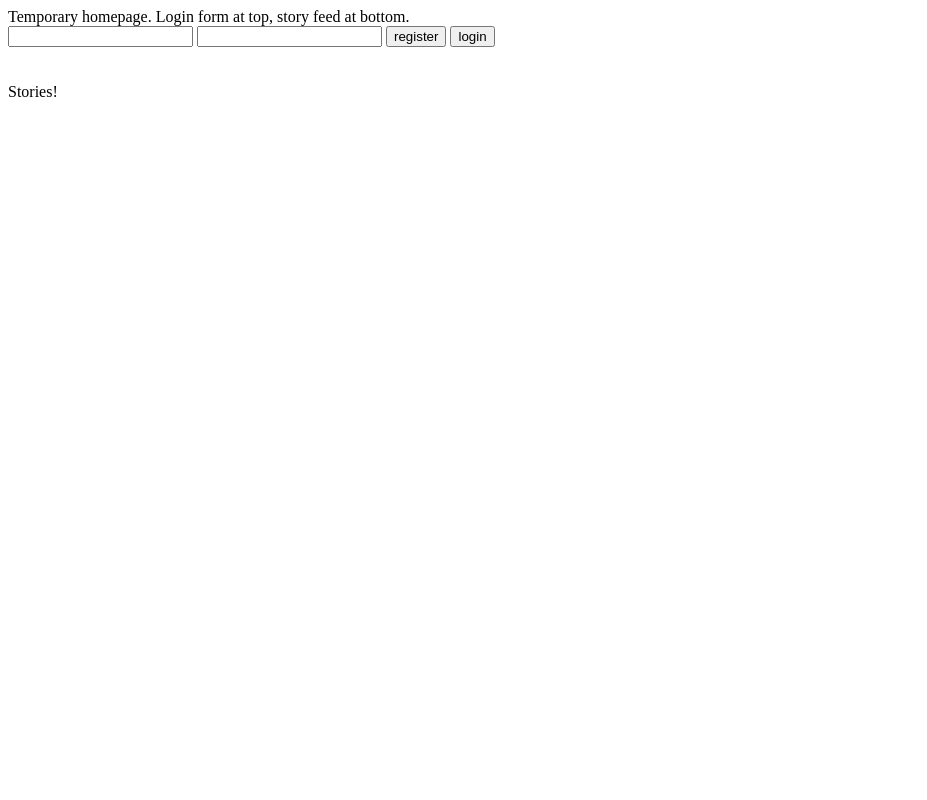
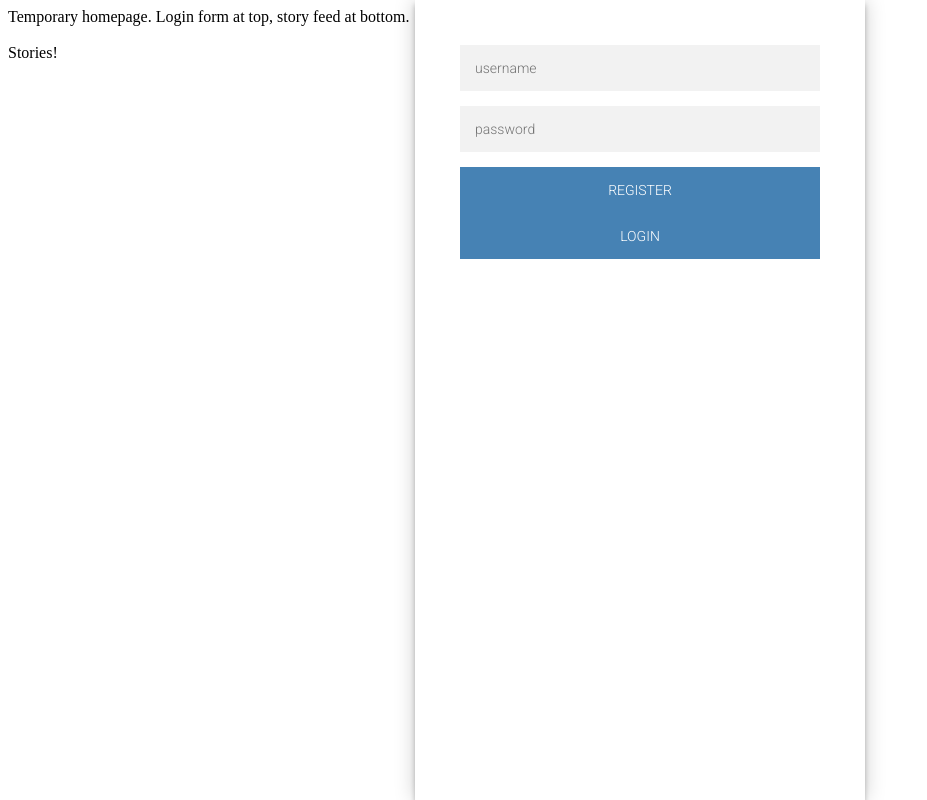
Before and after one commit to eccentricayman/WEBLOGE, a Flask app: page / in a window 1280 px wide. Shown: the whole page, without its empty margins (0-927 px from the left). Run offline with Flask 2, Linux system fonts and the light colour scheme.

Commit message:
add them stylesheeeetttss

```diff
--- /dev/null
+++ b/static/formstyle.css
@@ -0,0 +1,49 @@
+@import url(https://fonts.googleapis.com/css?family=Roboto:300);
+
+.form {
+  position: absolute;
+  top: 0;
+  bottom: 0;
+  left: 0;
+  right: 0;
+  z-index: 1;
+  background: #FFFFFF;
+  max-width: 360px;
+  margin: auto;
+  padding: 45px;
+  text-align: center;
+  box-shadow: 0 0 20px 0 rgba(0, 0, 0, 0.2), 0 5px 5px 0 rgba(0, 0, 0, 0.24);
+}
+.form input {
+  font-family: "Roboto", sans-serif;
+  outline: 0;
+  background: #f2f2f2;
+  width: 100%;
+  border: 0;
+  margin: 0 0 15px;
+  padding: 15px;
+  box-sizing: border-box;
+  font-size: 14px;
+}
+.form button {
+  font-family: "Roboto", sans-serif;
+  text-transform: uppercase;
+  outline: 0;
+  background: SteelBlue;
+  width: 100%;
+  border: 0;
+  padding: 15px;
+  color: #FFFFFF;
+  font-size: 14px;
+  -webkit-transition: all 0.3 ease;
+  transition: all 0.3 ease;
+  cursor: pointer;
+}
+.form button:hover,.form button:active,.form button:focus {
+  background: #RoyalBlue;
+}
+.form .message {
+
+body {
+  background: LightSteelBlue;
+}
--- a/templates/homepage.html
+++ b/templates/homepage.html
@@ -1,17 +1,20 @@
 <!DOCTYPE html>
 <html>
+<link type="text/css" rel="stylesheet" href="{{ url_for('static', filename='formstyle.css') }}" />
     <head> <title> wot </title> </head>
     <body>
         Temporary homepage. Login form at top, story feed at bottom.
         {% if user %}
             <br>Logged in as {{user}}.
         {% else %}
+          <div class="form">
             <form action="login" method="post">
-                <input type="text" name="username" />
-                <input type="password" name="password" />
-                <input type="submit" name="register" value="register" />
-                <input type="submit" name="login" value="login" />
+                <input type="text" name="username" placeholder="username" />
+                <input type="password" name="password" placeholder="password"/>
+                <button type="submit" name="register" value="register" />register</button>
+                <button type="submit" name="login" value="login" />login</button>
             </form>
+          </div>
         {% endif %}
         <br><br>
         Stories!
```
